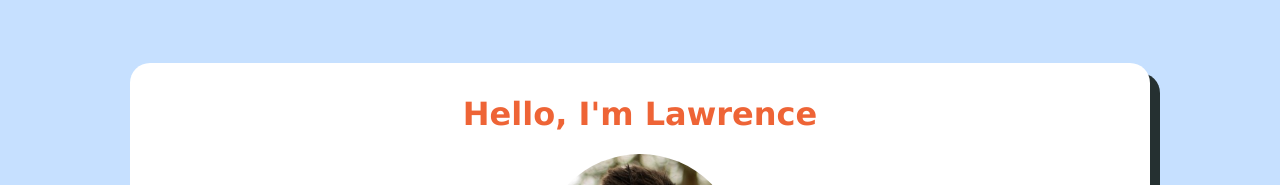
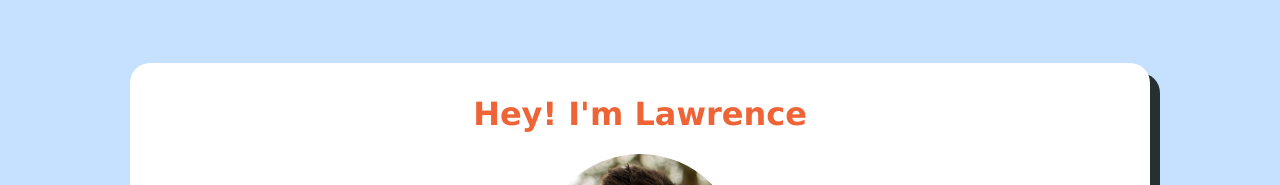
Before and after one commit to gaferty/profile, a plain HTML site: page index.html in a window 1280 px wide. Shown: the top 185 px of the page. Drawn offline with Linux system fonts and the light colour scheme.

Commit message:
updated the wording and title

```diff
--- a/index.html
+++ b/index.html
@@ -2,12 +2,12 @@
 <html>
   <head>
     <meta charset="utf-8">
-    <title>Lawrence Harlow - Full Stack Developer</title>
+    <title>Lawrence - Full Stack Developer</title>
     <link rel ='stylesheet' href = "style.css">
   </head>
   <body>
     <div class="container">
-      <h1 class="title"> Hello, I'm Lawrence</h1>
+      <h1 class="title"> Hey! I'm Lawrence</h1>
       <img class = "profile_image" src="./images/image.png">
       <p>I'm a programmer that is currently completeing the web-development course at lewagon</p>
       <p> as I want to become a full stack developer.</p>
```
